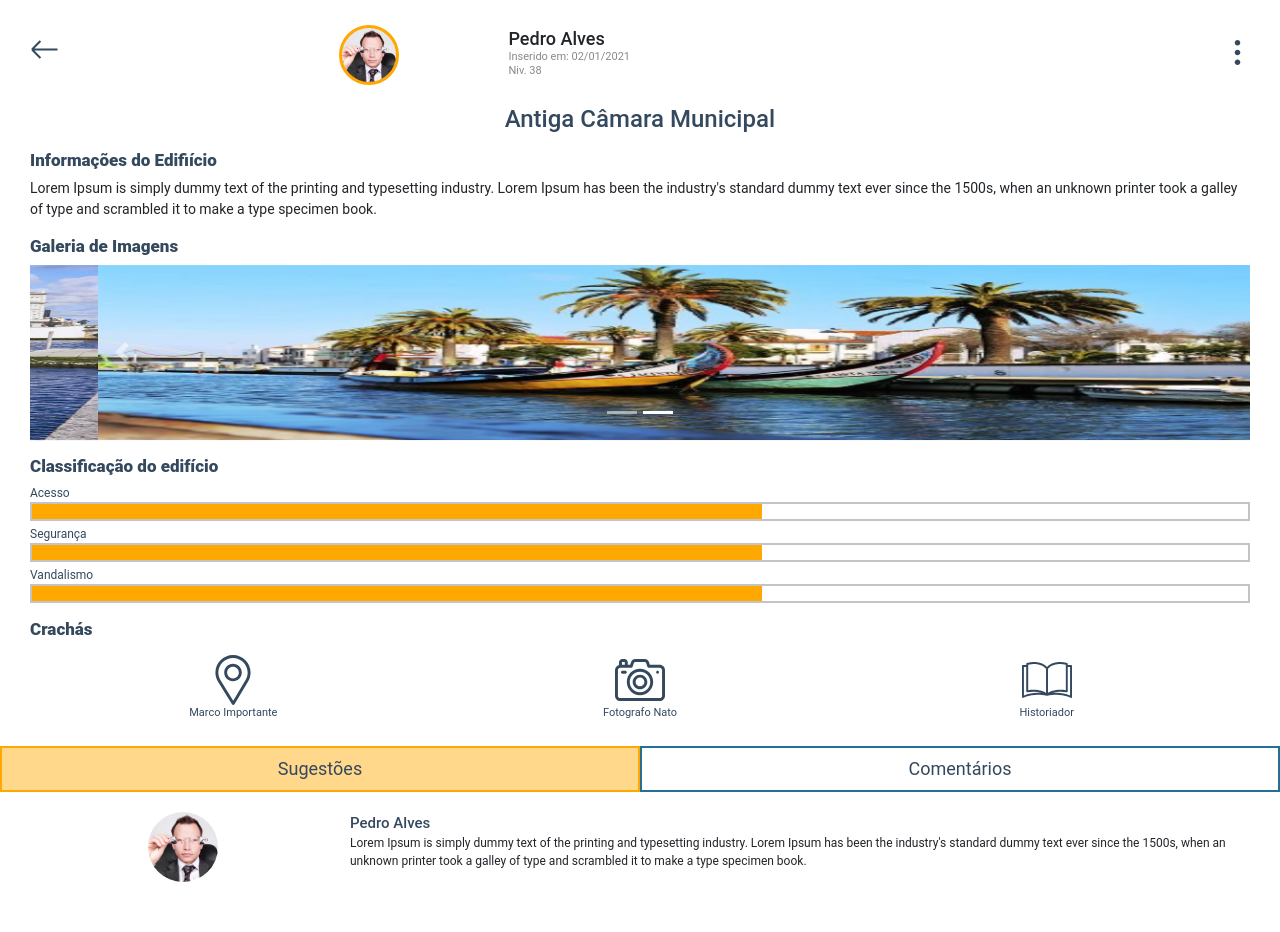
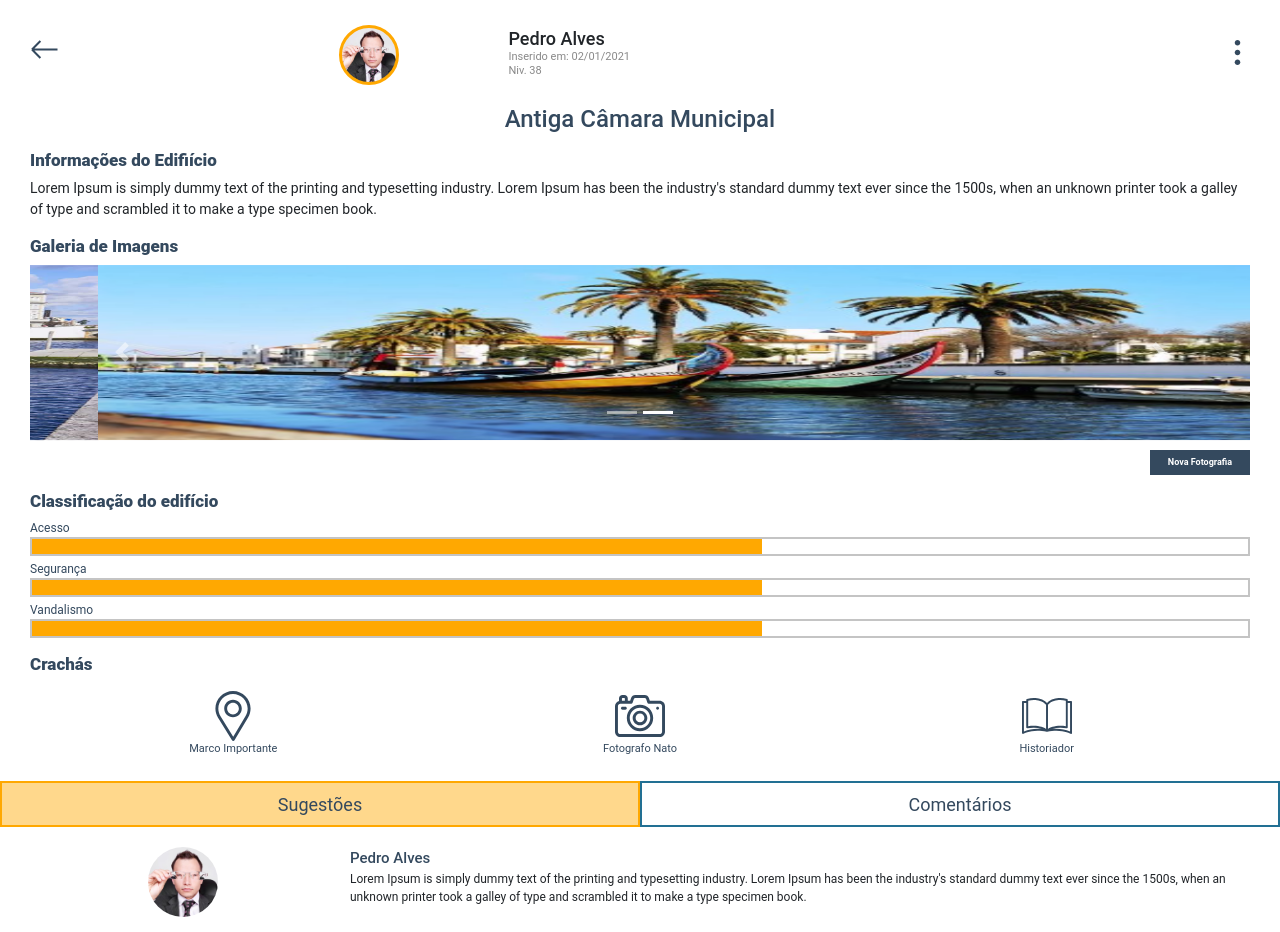
Before and after one commit to J-Brandao/ReMap, a React (Create React App) app: page /edificio in a window 1280 px wide. Before the commit the page ends 896 px from the top, so only its background shows below. Built offline with nearby package versions, Linux system fonts and the light colour scheme.

Commit message:
Botão adicionar fotografia

```diff
--- a/src/Pages/PaginaEdificio.js
+++ b/src/Pages/PaginaEdificio.js
@@ -81,6 +81,9 @@ function PaginaEdificio () {
                 <section className="row col-12 m-0 p-0">
                         <h5 id="seccaoTitulo">Galeria de Imagens</h5>
                         <Galeria/>
+                        <span className="col-12 mx-0 px-0 text-right mt-2">
+                            <button className="botaoFotografia">Nova Fotografia</button>
+                        </span>
                 </section>
 
                 <Classificacao/>
--- a/src/Styles/PaginaEdificio.css
+++ b/src/Styles/PaginaEdificio.css
@@ -41,3 +41,13 @@
   font-weight: 500;
   margin-bottom: 0;
 }
+
+.botaoFotografia {
+  border: 0;
+  width: 100px;
+  height: 25px;
+  background-color: #34495e;
+  color: white;
+  font-size: 9px;
+  font-weight: 700;
+}
```
Also changed, not shown: 1 other file (tests, documents, lock files or other folders).
